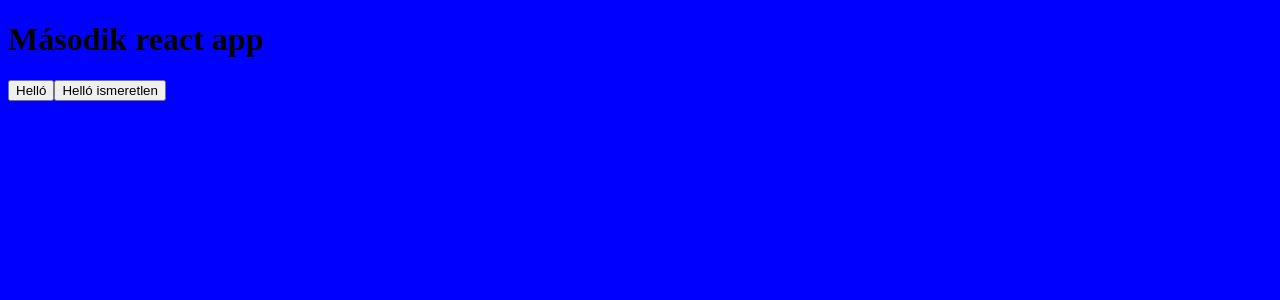
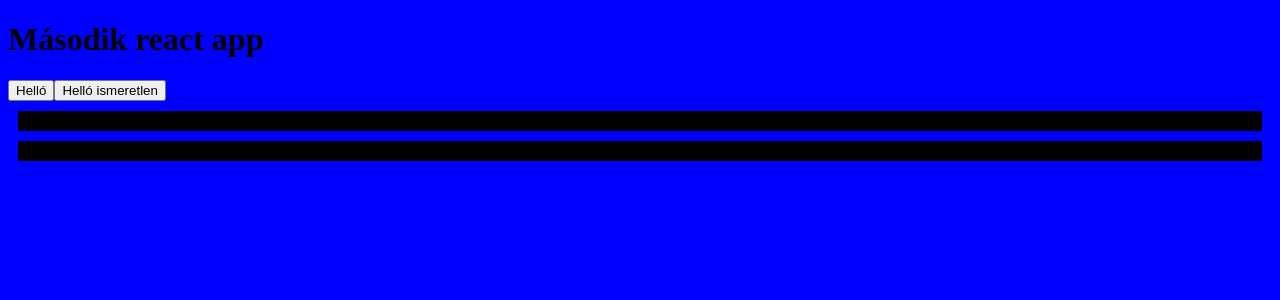
Before and after one commit to HajduThomas/oraimunka_2025_09_22, a React (Vite) app: page / in a window 1280 px wide. Shown: the top 300 px of the page. Built offline with nearby package versions, Linux system fonts and the light colour scheme.

Commit message:
flipvaltozas

```diff
--- a/src/component/Flip.jsx
+++ b/src/component/Flip.jsx
@@ -4,27 +4,27 @@ function Flip(){
 
     return(
         <>
-            { hit ? <piros/> : <fekete/> }
+            { hit ? <Piros/> : <Fekete/> }
         </>
     )
 }
-function piros()
+function Piros()
 {
     return <div className={styles.piros}></div>
 }
 
-function fekete()
+function Fekete()
 {
-    return <div className={styles.feke}></div>
+    return <div className={styles.fekete}></div>
 }
 
 function Flip2(){
     var hit = Math.random() < 0.5;
     if(hit){
-        return<piros/>
+        return <Piros/>
     }
     else{
-        return <fekete/>
+        return <Fekete/>
     }
 }
 
```
